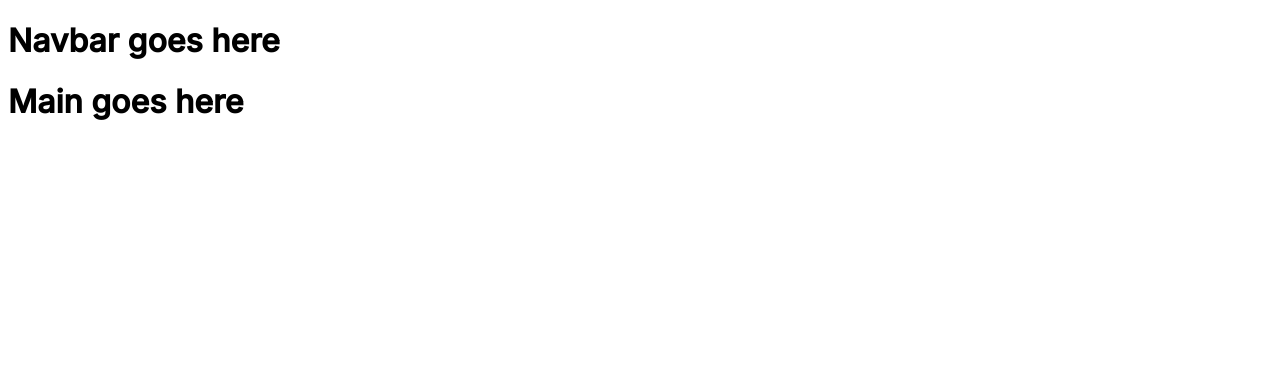
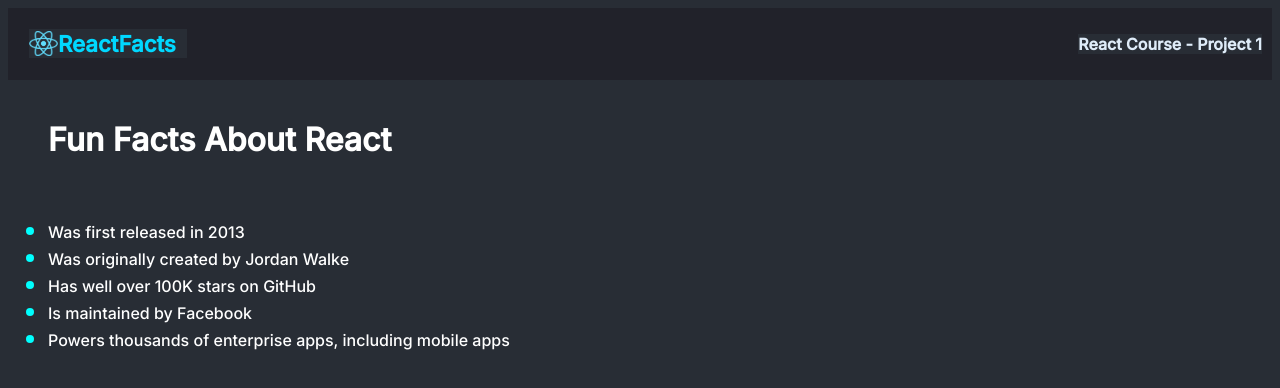
Before and after one commit to Badreddine-Ab/Leraning-React, a React (Create React App) app in the folder my-app/: page / in a window 1280 px wide. Shown: the top 388 px of the page. Built offline with nearby package versions, Linux system fonts and the light colour scheme.

Commit message:
First styled project with react

```diff
--- a/my-app/package.json
+++ b/my-app/package.json
@@ -8,7 +8,7 @@
     "@testing-library/user-event": "^13.5.0",
     "react": "^18.2.0",
     "react-dom": "^18.2.0",
-    "react-scripts": "5.0.1",
+    "react-scripts": "^5.0.1",
     "web-vitals": "^2.1.4"
   },
   "scripts": {
--- a/my-app/src/components/Main.js
+++ b/my-app/src/components/Main.js
@@ -1,7 +1,17 @@
 
 function Main (){
     return (
-        <h1>Main goes here</h1>
+        <div className="mainBody">
+        <h1 className="h1Title"><b>Fun Facts About React</b></h1>
+        <ul className="bodyText">
+            <li>Was first released in 2013</li>
+            <li>Was originally created by Jordan Walke</li>
+            <li>Has well over 100K stars on GitHub</li>
+            <li>Is maintained by Facebook</li>
+            <li>Powers thousands of enterprise apps, including mobile apps</li>
+        </ul>
+        </div>
+
     )
 }
 
--- a/my-app/src/components/Navbar.js
+++ b/my-app/src/components/Navbar.js
@@ -1,6 +1,15 @@
+import ReactLogo from "../images/React-icon.svg.png"
+
 function Navbar (){
     return (
-        <h1>Navbar goes here</h1>
+
+    <nav className="navBar" >
+        <div className="Logo">
+        <img src={ReactLogo} className="reactLogo" alt="react logo"/>
+        <p><b>ReactFacts</b></p>
+        </div>
+        <p className="extraTitle">React Course - Project 1</p>
+        </nav>
     )
 }
 
--- a/my-app/src/index.css
+++ b/my-app/src/index.css
@@ -1,9 +1,46 @@
-h1{
+*{
+        font-family: 'Inter', sans-serif;
+        background-color: rgba(40, 45, 53, 1);
+}
+ .reactLogo{
+    width: 28.93px;
 
-        font-family: 'Inter', sans-serif;
 
 }
 
- .reactLogo{
-    width: 60px;
+.Logo{
+        align-items: center;
+        color: rgba(0, 216, 255, 1);
+        display: flex;
+        width: 158px;
+        height: 28.93px;
+        margin: 11px;
+        font-size: 22.25px;
+
 }
+.extraTitle{
+        color: rgba(222, 235, 248, 1);
+        font-weight: 600;
+}
+.navBar{
+        padding: 10px;
+        background-color: rgba(33, 34, 42, 1);
+        display: flex;
+        justify-content: space-between;
+}
+.mainBody{
+
+        height: 100vh;
+}
+.h1Title{
+        margin: 0%;
+        padding: 40px;
+        color: white;
+}
+.bodyText{
+        color: white;
+}
+.bodyText > li::marker {
+        font-size: 1.5rem;
+        color: aqua;
+}
```
Also changed, not shown: 1 other file (tests, documents, lock files or other folders).
